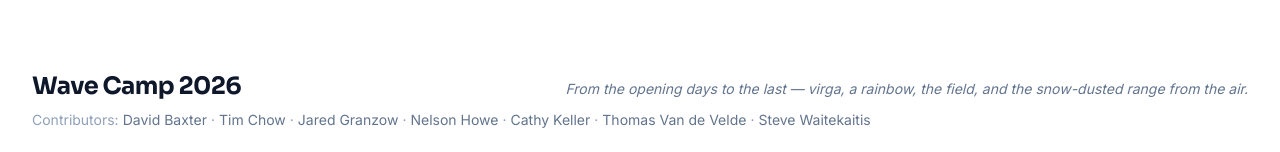
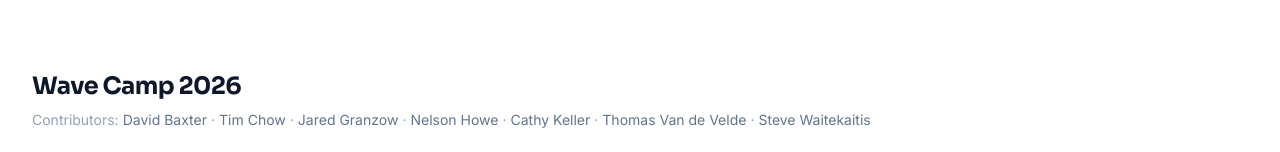
Before and after one commit to soaringibex/mtwashingtonsoaring, a Next.js app: page /gallery in a window 1280 px wide. Shown: the part 479-631 px from the top of the page. Built offline with nearby package versions, Linux system fonts and the light colour scheme; grey boxes are pictures that could not be loaded.

Commit message:
fix(photos): drop the album blurbs from the gallery headers
The contributors line now follows the album title directly. The blurbs stay in the search index; they are just no longer shown beside the title.

```diff
--- a/src/components/gallery/PhotoGrid.tsx
+++ b/src/components/gallery/PhotoGrid.tsx
@@ -80,15 +80,12 @@ export function PhotoGrid({ albums }: { albums: Album[] }) {
           const selected = highlight?.albumId === album.id ? highlight.credit : null;
           return (
             <section key={album.id} id={`album-${album.id}`} aria-labelledby={`album-${album.id}-title`}>
-              <div className="flex flex-wrap items-baseline justify-between gap-2">
               <h3
                 id={`album-${album.id}-title`}
                 className="font-display text-2xl font-bold tracking-tight text-slate-900"
               >
                 {album.title}
               </h3>
-                <p className="text-sm italic text-slate-500">{album.blurb}</p>
-              </div>
               {credits.length > 0 ? (
                 <p className="mt-2 flex flex-wrap items-center gap-x-1 gap-y-1 text-sm text-slate-500">
                   <span className="text-slate-400">Contributors:</span>
```
Lines whose indentation alone changed are shown as unchanged.
